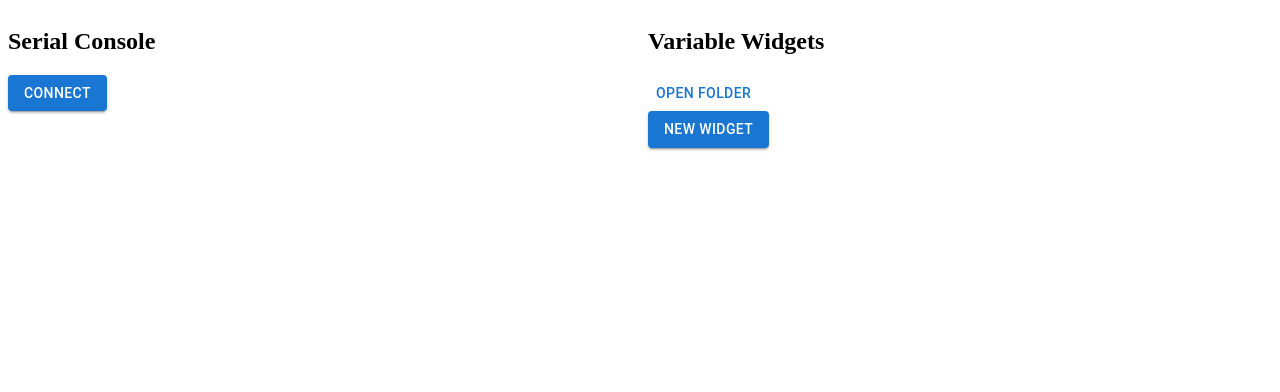
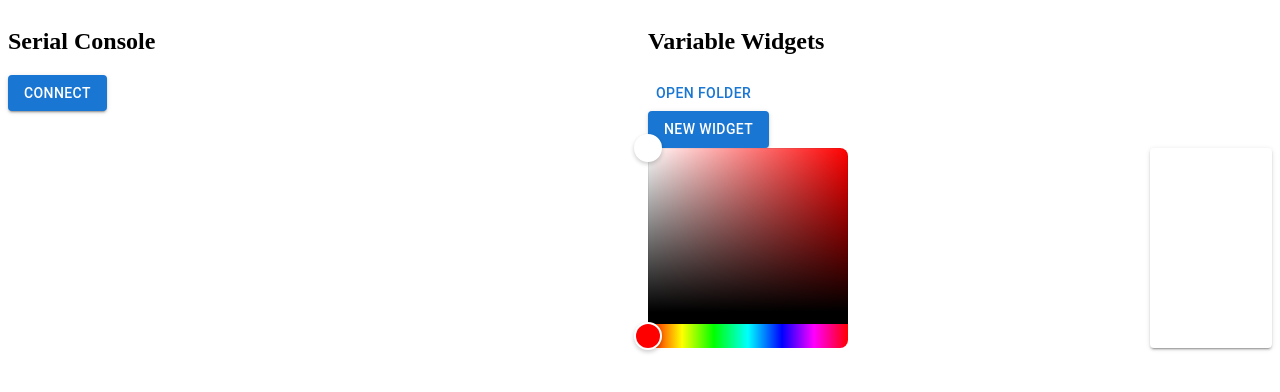
Before and after one commit to urfdvw/CircuitPython-Fancy-Console, a React (Vite) app: page / in a window 1280 px wide. Shown: the top 392 px of the page. Built offline with nearby package versions, Linux system fonts and the light colour scheme.

Commit message:
test color picker

```diff
--- a/package.json
+++ b/package.json
@@ -14,6 +14,7 @@
     "@mui/icons-material": "^5.11.16",
     "@mui/material": "^5.13.0",
     "react": "^18.2.0",
+    "react-colorful": "^5.6.1",
     "react-dom": "^18.2.0",
     "react-new-window": "^1.0.1",
     "react-scrollable-feed": "^1.3.2",
--- a/src/App.jsx
+++ b/src/App.jsx
@@ -24,8 +24,9 @@ import {
 import * as constants from "./constants";
 // My widgets
 import { VariableDisp, CreateVariableDisp } from "./VariableDisp";
+import { VariableSetBoolButton, CreateVariableSetBoolButton } from "./VariableSetBoolButton"
+import { VariableSetColor, CreateVariableSetColor } from "./VariableSetColor"
 import VariableSet from "./VariableSet"
-import { VariableSetBoolButton, CreateVariableSetBoolButton } from "./VariableSetBoolButton"
 import CreateWidget from "./CreateWidget";
 // My data
 import matcher_py from "../CIRCUITPY/matcher.txt";
@@ -329,6 +330,11 @@ const App = () => {
             setWidgets={setWidgets}
           />
           {widgets.map(json2Widget)}
+          <VariableSetColor
+            variableName="c"
+            displayName={"set c"}
+            sendData={sendData}
+          ></VariableSetColor>
         </Grid>
       </Grid>
     </Box>
--- a/src/VariableDisp.jsx
+++ b/src/VariableDisp.jsx
@@ -61,7 +61,7 @@ export const CreateVariableDisp = ({ open, onClose, setWidgets }) => {
         <TextField
           autoFocus
           margin="dense"
-          label="Display Name"
+          label="Display Text"
           fullWidth
           variant="standard"
           value={displayName}
--- /dev/null
+++ b/src/VariableSetColor.jsx
@@ -0,0 +1,127 @@
+
+import React, { useState } from "react";
+import Button from "@mui/material/Button";
+import Dialog from "@mui/material/Dialog";
+import TextField from "@mui/material/TextField";
+import DialogActions from "@mui/material/DialogActions";
+import DialogContent from "@mui/material/DialogContent";
+import DialogContentText from "@mui/material/DialogContentText";
+import DialogTitle from "@mui/material/DialogTitle";
+import Box from '@mui/material/Box';
+
+
+import { RgbColorPicker } from "react-colorful";
+import * as constants from "./constants";
+
+export const VariableSetColor = ({
+    variableName,
+    displayName,
+    sendData,
+}) => {
+    const [color, setColor] = useState({
+        r: 255,
+        g: 255,
+        b: 255
+    });
+    const handleSend = () => {
+        const updatedVariable = { [variableName]: [color.r, color.g, color.b] };
+        sendData(
+            constants.CV_JSON_START +
+            JSON.stringify(updatedVariable) +
+            constants.CV_JSON_END +
+            constants.LINE_END
+        );
+    }
+    function componentToHex(c) {
+        var hex = c.toString(16);
+        return hex.length == 1 ? "0" + hex : hex;
+    }
+
+    return (
+        <Box sx={{ display: 'flex' }}>
+            <Box sx={{ flexGrow: 1 }}>
+                <RgbColorPicker color={color} onChange={setColor} />
+            </Box>
+            <Button
+                style={{
+                    backgroundColor: "#" + componentToHex(color.r) + componentToHex(color.g) + componentToHex(color.b),
+                    padding: "18px 36px",
+                    fontSize: "18px"
+                }}
+                variant="contained"
+            >
+                {displayName}
+            </Button>
+        </Box>
+    );
+};
+
+
+export const CreateVariableSetColor = ({ open, onClose, setWidgets }) => {
+    const [variableName, setVariableName] = React.useState("");
+    const [displayName, setDisplayName] = React.useState("");
+
+    const handleSubmit = () => {
+        setWidgets((cur) => {
+            return [
+                ...cur,
+                // change the obj below
+                {
+                    key: crypto.randomUUID(),
+                    type: "VariableSetColor",
+                    variableName: variableName,
+                    displayName: displayName,
+                    windowed: false,
+                },
+            ];
+        });
+        onClose();
+    };
+    return (
+        <Dialog open={open}>
+            {/* change the title below */}
+            <DialogTitle> Color picker that send a list of 3 integer between [0, 255] represent the amount of Red, Green and Blue</DialogTitle>
+
+            <DialogContent>
+                <DialogContentText>
+                    Please make sure there is a connected variable created in your
+                    microcontroller code.
+                </DialogContentText>
+                {/* change the fields if needed*/}
+                <TextField
+                    autoFocus
+                    margin="dense"
+                    label="Variable Name"
+                    fullWidth
+                    variant="standard"
+                    value={variableName}
+                    onChange={(event) => {
+                        setVariableName(event.target.value);
+                    }}
+                />
+                <TextField
+                    autoFocus
+                    margin="dense"
+                    label="Display Text"
+                    fullWidth
+                    variant="standard"
+                    value={displayName}
+                    onChange={(event) => {
+                        setDisplayName(event.target.value);
+                    }}
+                />
+            </DialogContent>
+            <DialogActions>
+                <Button
+                    onClick={() => {
+                        onClose();
+                    }}
+                >
+                    {" "}
+                    Cancel{" "}
+                </Button>
+                <Button onClick={handleSubmit}>Create</Button>
+            </DialogActions>
+        </Dialog>
+    );
+};
```
Also changed, not shown: 1 other file (tests, documents, lock files or other folders).
